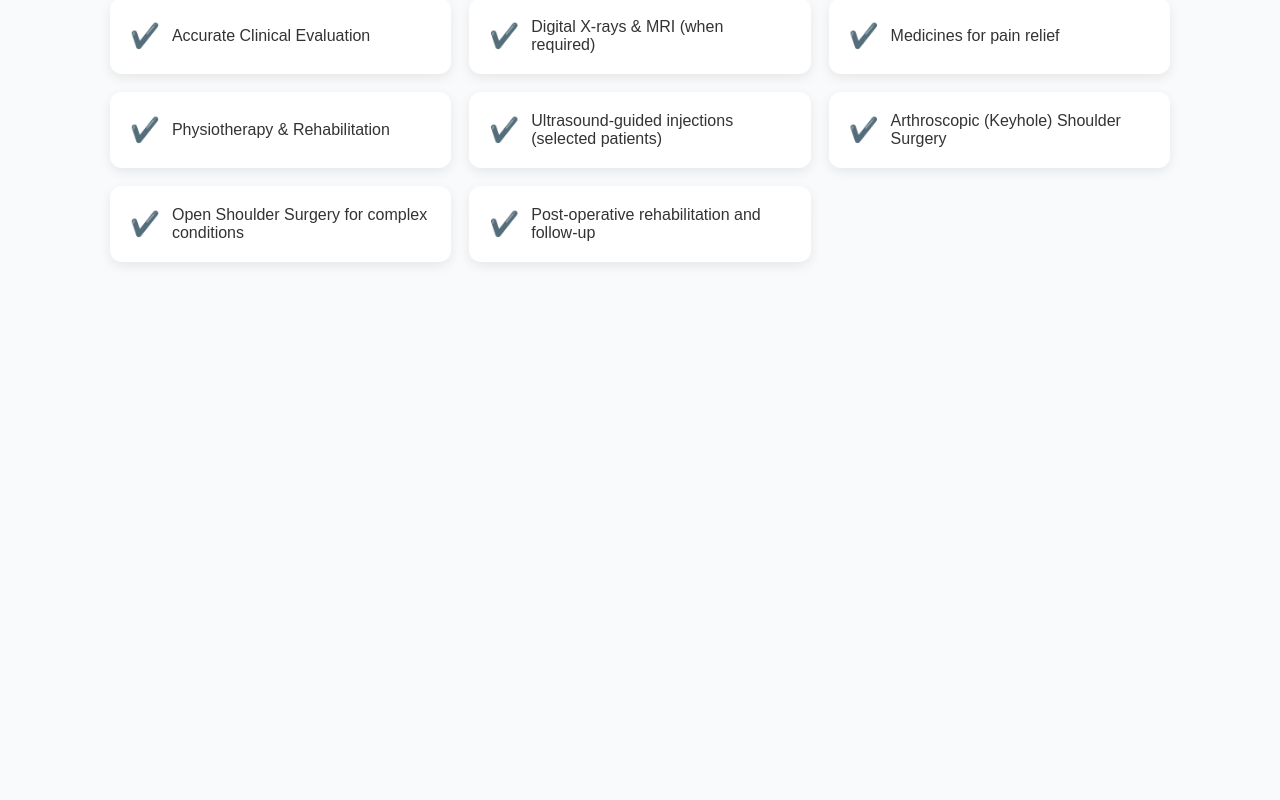
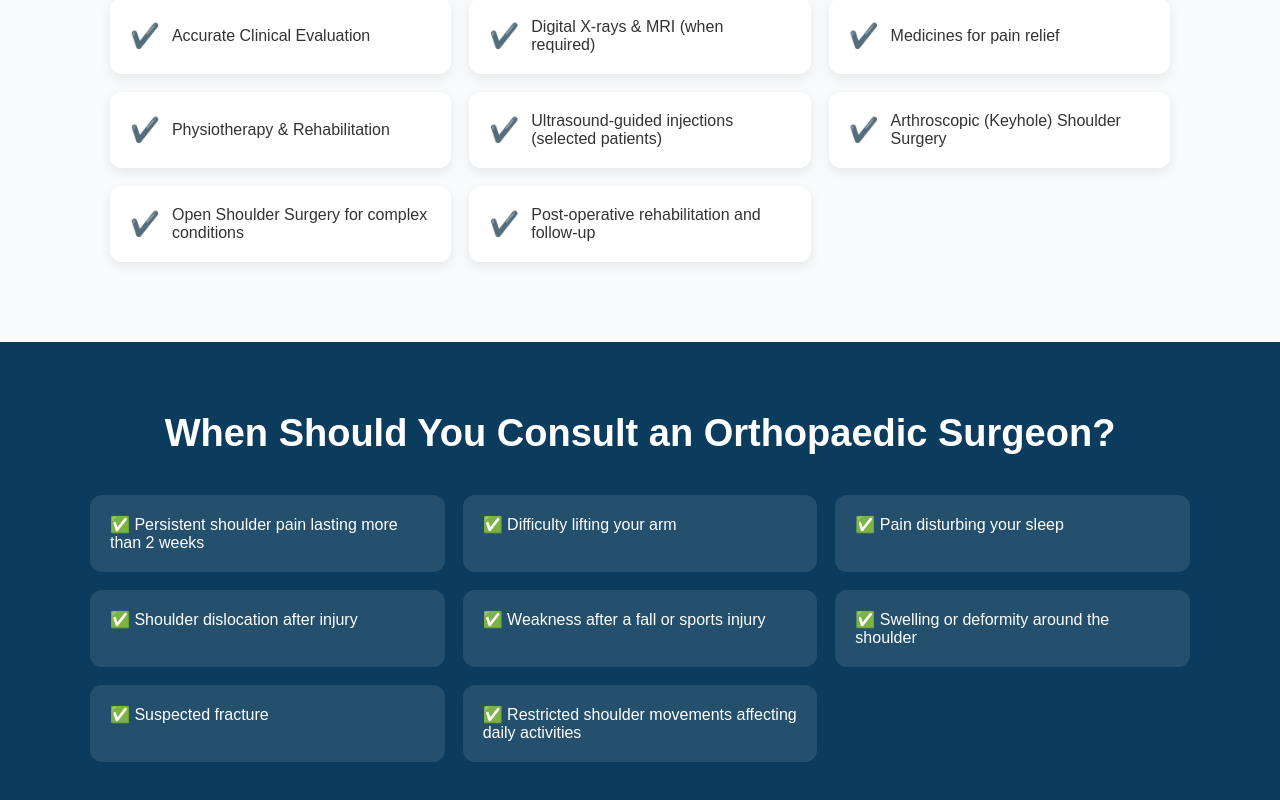
Before and after one commit to drishaanortho/drishaanortho-website, a Next.js app: page /shoulder in a window 1280 px wide. Shown: the part 2239-3039 px from the top of the page. Before the commit the page ends 2581 px from the top, so only its background shows below. Built offline with nearby package versions, Linux system fonts and the light colour scheme.

Commit message:
Update page.tsx

```diff
--- a/app/shoulder/page.tsx
+++ b/app/shoulder/page.tsx
@@ -1,3 +1,4 @@
+import ShoulderConsult from "../../components/ShoulderConsult";
 import ShoulderTreatment from "../../components/ShoulderTreatment";
 import ShoulderSymptoms from "../../components/ShoulderSymptoms";
 import ShoulderConditions from "../../components/ShoulderConditions";
@@ -59,6 +60,7 @@ export default function ShoulderPage() {
       <ShoulderConditions />
       <ShoulderSymptoms />
       <ShoulderTreatment />
+      <ShoulderConsult />
     </main>
   );
 }
```
